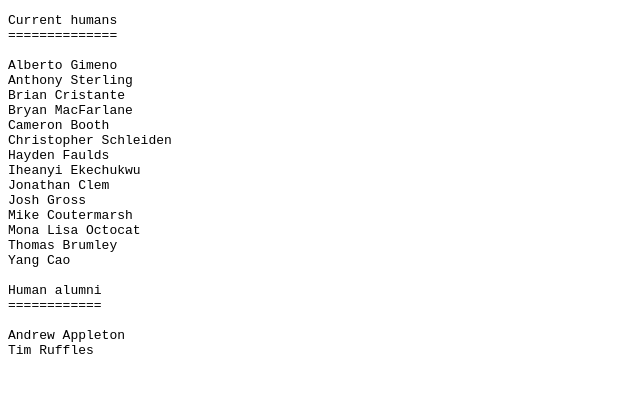
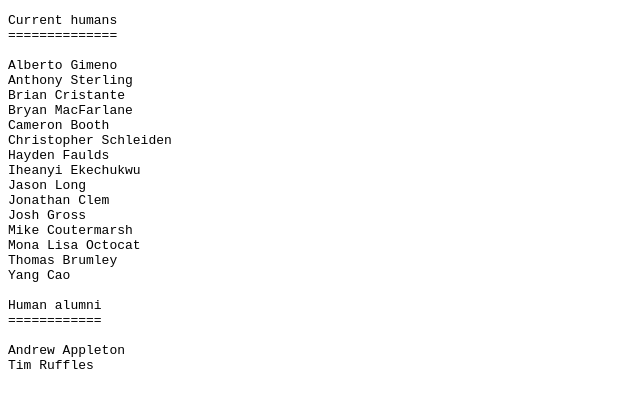
Before and after one commit to actions/humans.txt, a plain HTML site: page index.html in a window 1280 px wide. Shown: the whole page, without its empty margins (0-640 px from the left). Drawn offline with Linux system fonts and the light colour scheme.

Commit message:
Automated deployment: Thu Dec 26 10:41:33 UTC 2019 224d1af49ab20b35944b5568c3d522f1ac563a14

```diff
--- a/index.html
+++ b/index.html
@@ -13,6 +13,7 @@ Cameron Booth
 Christopher Schleiden
 Hayden Faulds
 Iheanyi Ekechukwu
+Jason Long
 Jonathan Clem
 Josh Gross
 Mike Coutermarsh
```
